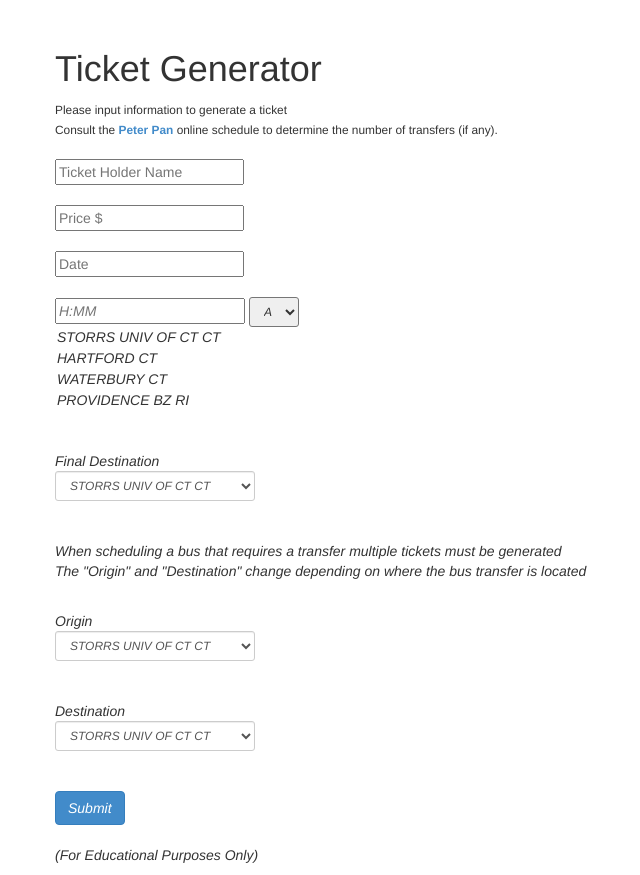
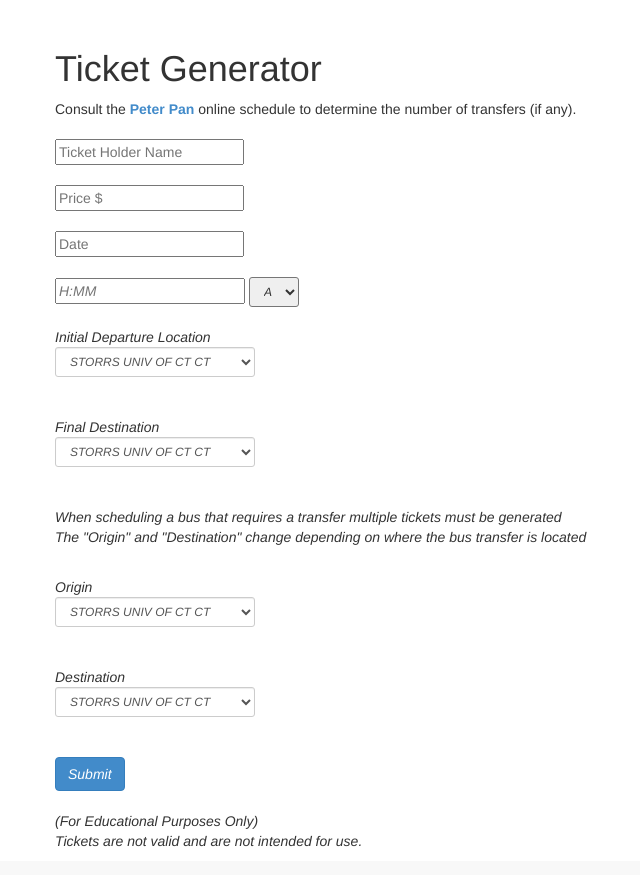
Before and after one commit to thomas-pontikes/PHP_Tickets, a PHP site: page /home_page.php in a window 1280 px wide. Shown: the part 51-926 px from the top of the page, without its empty margins (15-655 px from the left). After the commit the page ends 898 px from the top, so only its background shows below. Run offline with PHP 8.4, Linux system fonts and the light colour scheme; some libraries are stand-ins or nearby versions.

Commit message:
Added Disclaimer

```diff
--- a/home_page.php
+++ b/home_page.php
@@ -30,7 +30,7 @@
 	<br/>
 	<br/>
 	<br/>
-	<h1>Ticket Generator</h1><small>Please input information to generate a ticket<br/> Consult the <b><a class="one" href="http://peterpanbus.com" target="_blank"> Peter Pan </b></a> online schedule to determine the number of transfers (if any).<br></small>
+	<h1>Ticket Generator</h1>Consult the <b><a class="one" href="http://peterpanbus.com" target="_blank"> Peter Pan </b></a> online schedule to determine the number of transfers (if any).<br></small>
 	<br/>
 
 
@@ -74,15 +74,19 @@
 	      });
 	    </script>
 
-</br>
+<br>
 
 
   <input type="text" class="input-small" placeholder="H:MM" name="ticket_time">
 <select class="form-inline input-sm" name="ticket_time_ofday" style="width: 50px">
 	 <option>AM</option>
 	 <option>PM</option>
+     </select>
+<br>
+<br>
 
-</br></br>
+
+
 
 		Initial Departure Location<select class="form-control input-sm" name="ticket_origin" width="200" style="width: 200px">
 		  <option>STORRS UNIV OF CT CT</option>
@@ -92,8 +96,8 @@
 		</select>
 
 
-
-<br><br/>
+<br>
+<br>
 
 		Final Destination<select class="form-control input-sm" name="ticket_destination" width="200" style="width: 200px">>
 		  <option>STORRS UNIV OF CT CT</option>
@@ -102,9 +106,8 @@
 		  <option>PROVIDENCE BZ RI</option>
 		</select>
 
-
-
-<br><br/>
+<br>
+<br>
 
 <p>When scheduling a bus that requires a transfer multiple tickets must be generated <br>
 	The "Origin" and "Destination" change depending on where the bus transfer is located</p>
@@ -121,8 +124,8 @@
 
 
 
-<br><br/>
-
+<br>
+<br>
 	Destination<select class="form-control input-sm" name="trip_destination" width="200" style="width: 200px">
 	  <option>STORRS UNIV OF CT CT</option>
 	  <option>HARTFORD CT</option>
@@ -130,7 +133,7 @@
 	  <option>PROVIDENCE BZ RI</option>
 	</select>
 
-<br><br/>
+<br><br>
 
 		<input type="submit"class="btn btn-primary" value="Submit" />
 
@@ -147,7 +150,8 @@
       </div> -->
 <br>
 <br>
- <p>(For Educational Purposes Only) </P>
+ <p>(For Educational Purposes Only)<br>
+Tickets are not valid and are not intended for use.</p>
 
     </div> <!-- /container -->
 
```
